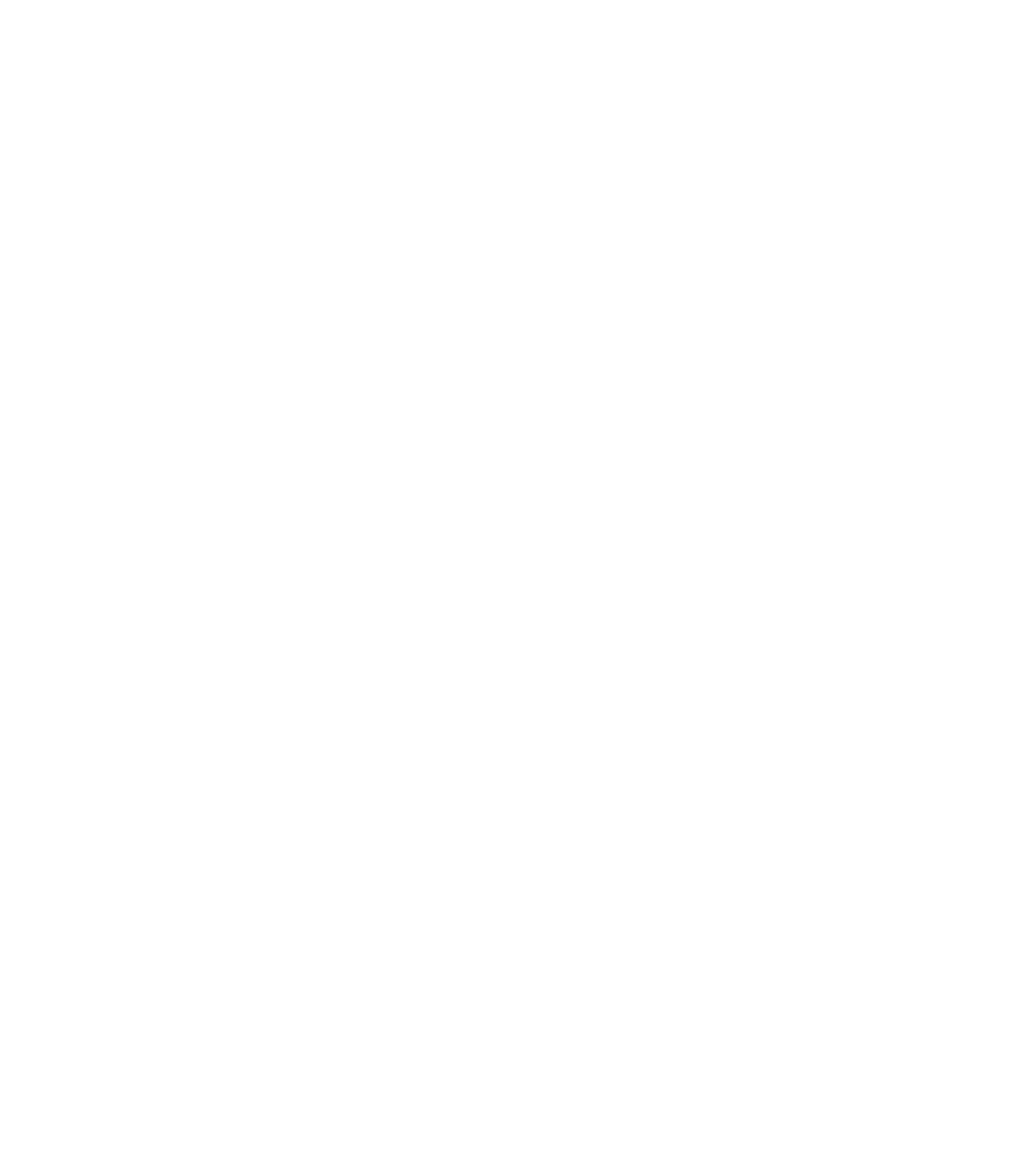
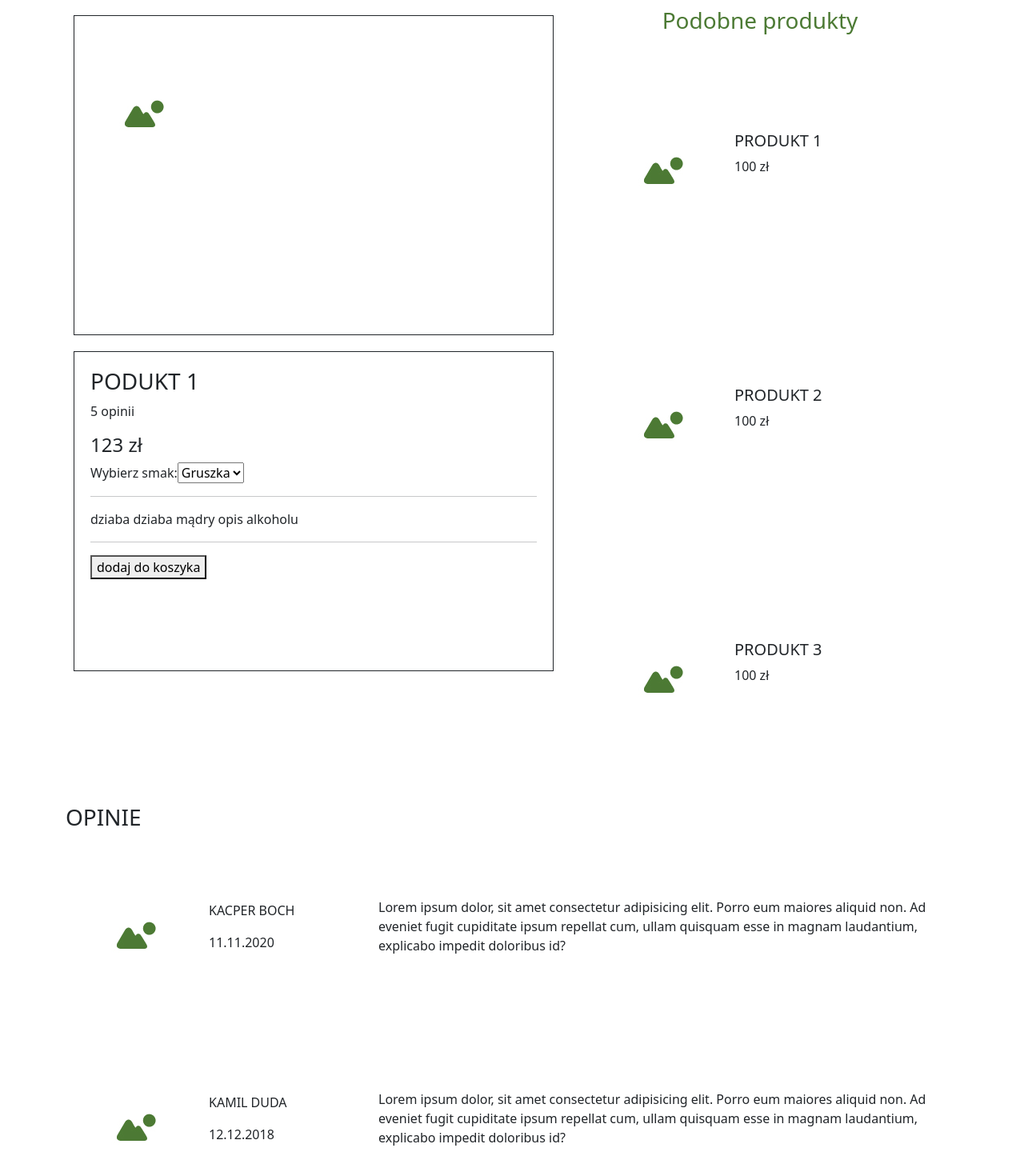
Before and after one commit to kacperbochan/ForestSpirit, an Angular app in the folder ForestSpirit/ClientApp/: page /product in a window 1280 px wide. Before the commit this address led to /. Shown: the part 148-1618 px from the top of the page at 80% size. Before the commit the page ends 800 px from the top, so only its background shows below. Built offline with nearby package versions, Linux system fonts and the light colour scheme.

Commit message:
add product

```diff
--- a/ForestSpirit/ClientApp/src/app/app.module.ts
+++ b/ForestSpirit/ClientApp/src/app/app.module.ts
@@ -11,6 +11,7 @@ import { HomeComponent } from './home/home.component';
 import { CounterComponent } from './counter/counter.component';
 import { FetchDataComponent } from './fetch-data/fetch-data.component';
 import { ShopComponent } from './shop/shop.component';
+import { ProductComponent } from './product/product.component';
 
 @NgModule({
   declarations: [
@@ -20,7 +21,8 @@ import { ShopComponent } from './shop/shop.component';
     CounterComponent,
     FetchDataComponent,
     AboutComponent,
-    ShopComponent
+    ShopComponent,
+    ProductComponent
   ],
   imports: [
     BrowserModule.withServerTransition({ appId: 'ng-cli-universal' }),
@@ -32,6 +34,7 @@ import { ShopComponent } from './shop/shop.component';
       { path: 'fetch-data', component: FetchDataComponent },
       { path: 'about', component: AboutComponent },
       { path: 'shop', component: ShopComponent },
+      { path: 'product', component: ProductComponent },
     ])
   ],
   providers: [],
--- a/ForestSpirit/ClientApp/src/app/nav-menu/nav-menu.component.html
+++ b/ForestSpirit/ClientApp/src/app/nav-menu/nav-menu.component.html
@@ -47,6 +47,7 @@
               >O nas</a
             >
           </li>
+
         </ul>
       </div>
     </div>
--- /dev/null
+++ b/ForestSpirit/ClientApp/src/app/product/product.component.css
@@ -0,0 +1,37 @@
+:root {
+  --main-color: #4c7a34;
+  --primary-color: #355723;
+  --secondary-color: #243e16;
+}
+
+.product{
+  margin-top: 100px;
+  margin-bottom: 100px;
+}
+
+.product_img {
+  float: left;
+  width:600px;
+  height: 400px;
+  border:1px solid;
+  margin: 10px;
+}
+
+.product_info {
+  padding: 20px;
+  float: left;
+  width: 600px;
+  height: 400px;
+  border:1px solid;
+  margin: 10px;
+}
+
+
+.similar_product{
+  padding: 40px;
+}
+
+.similar h3{
+  text-align: center;
+  color: var(--main-color);
+}
--- /dev/null
+++ b/ForestSpirit/ClientApp/src/app/product/product.component.html
@@ -0,0 +1,97 @@
+<body>
+
+
+<div class = "product">
+
+  <div class="product_img">
+    <img src="assets/zdjecie_brak_pionowe.jpg" alt="zdjecie_kategoria">
+  </div>
+
+  <div class="product_info">
+    <h3>PODUKT 1</h3>
+    <p>5 opinii</p>
+    <h4>123 zł</h4>
+    <label for="smak">Wybierz smak: </label>
+
+    <select name="smaki" id="smaki">
+      <option value="gruszka">Gruszka</option>
+      <option value="kawa">Kawa</option>
+      <option value="wiśnia">Wiśnia</option>
+      <option value="morela">Morela</option>
+    </select>
+    <hr>
+    <p>dziaba dziaba mądry opis alkoholu</p>
+    <hr>
+    <button>dodaj do koszyka</button>
+  </div>
+
+</div>
+
+<div class="similar">
+  <h3>Podobne produkty</h3>
+  <div class="similar_product" style="display:inline-block;">
+    <div class="similar_img" style="display:inline-block;">
+      <img src="assets/zdjecie_brak_pionowe.jpg" alt="zdjecie_kategoria">
+    </div>
+    <div class="similar_text" style="display:inline-block;">
+      <h5>PRODUKT 1</h5>
+      <p>100 zł</p>
+    </div>
+  </div>
+  <div class="similar_product" style="display:inline-block;">
+    <div class="similar_img" style="display:inline-block;">
+      <img src="assets/zdjecie_brak_pionowe.jpg" alt="zdjecie_kategoria">
+    </div>
+    <div class="similar_text" style="display:inline-block;">
+      <h5>PRODUKT 2</h5>
+      <p>100 zł</p>
+    </div>
+  </div>
+  <div class="similar_product" style="display:inline-block;">
+    <div class="similar_img" style="display:inline-block;">
+      <img src="assets/zdjecie_brak_pionowe.jpg" alt="zdjecie_kategoria">
+    </div>
+    <div class="similar_text" style="display:inline-block;">
+      <h5>PRODUKT 3</h5>
+      <p>100 zł</p>
+    </div>
+  </div>
+
+</div>
+
+
+<div class="opinion">
+  <h3>OPINIE</h3>
+  <table >
+    <col style="width:10%">
+    <col style="width:20%">
+    <col style="width:70%">
+    <tr>
+      <td>
+        <img src="assets/zdjecie_brak_pionowe.jpg" alt="zdjecie_kategoria">
+      </td>
+      <td>
+        <p>KACPER BOCH</p>
+        <p>11.11.2020</p>
+      </td>
+      <td>
+        <p>Lorem ipsum dolor, sit amet consectetur adipisicing elit. Porro eum maiores aliquid non. Ad eveniet fugit cupiditate ipsum repellat cum, ullam quisquam esse in magnam laudantium, explicabo impedit doloribus id?</p>
+      </td>
+    </tr>
+    <tr>
+      <td>
+        <img src="assets/zdjecie_brak_pionowe.jpg" alt="zdjecie_kategoria">
+      </td>
+      <td>
+        <p>KAMIL DUDA</p>
+        <p>12.12.2018</p>
+      </td>
+      <td>
+        <p>Lorem ipsum dolor, sit amet consectetur adipisicing elit. Porro eum maiores aliquid non. Ad eveniet fugit cupiditate ipsum repellat cum, ullam quisquam esse in magnam laudantium, explicabo impedit doloribus id?</p>
+      </td>
+    </tr>
+  </table>
+</div>
+
+
+</body>
--- /dev/null
+++ b/ForestSpirit/ClientApp/src/app/product/product.component.ts
@@ -0,0 +1,15 @@
+import { Component, OnInit } from '@angular/core';
+
+@Component({
+  selector: 'app-product',
+  templateUrl: './product.component.html',
+  styleUrls: ['./product.component.css']
+})
+export class ProductComponent implements OnInit {
+
+  constructor() { }
+
+  ngOnInit(): void {
+  }
+
+}
```
Also changed, not shown: 1 other file (tests, documents, lock files or other folders).
